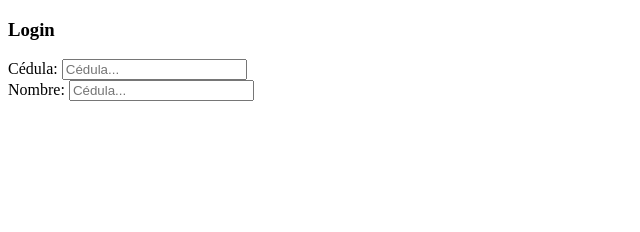
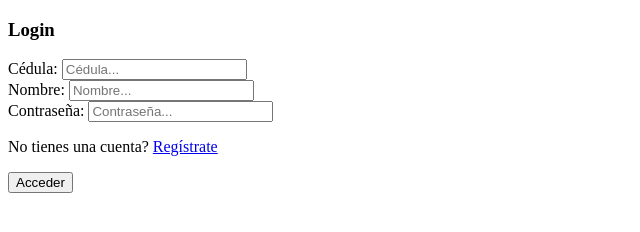
Before and after one commit to EyelessCode/PROYECTO-PANAMA_SOMBREROS, a plain HTML site: page frontend/public/login.html in a window 1280 px wide. Shown: the whole page, without its empty margins (0-640 px from the left). Drawn offline with Linux system fonts and the light colour scheme.

Commit message:
Refactor login page to use form element
Wrapped login fields in a <form> with POST action to /login, added password input, and updated placeholders and structure for improved usability and proper form submission.

```diff
--- a/frontend/public/login.html
+++ b/frontend/public/login.html
@@ -14,6 +14,7 @@
             <div class="contenedor">
                 <section>
                     <h3>Login</h3>
+                    <form action="/login" method="post">
                         <div class="contenedor_login">
                             <div class="part cedula">
                                 <label for="txtCedula">Cédula: </label>
@@ -22,9 +23,23 @@
 
                             <div class="part nombre">
                                 <label for="txtNombre">Nombre: </label>
-                        <input type="text" name="nombre" id="txtNombre" placeholder="Cédula..." maxlength="10" required>
+                                <input type="text" name="nombre" id="txtNombre" placeholder="Nombre..." required>
+                            </div>
+
+                            <div class="part password">
+                                <label for="txtPassword">Contraseña: </label>
+                                <input type="password" name="password" id="txtPassword" placeholder="Contraseña..." required>
+                            </div>
+
+                            <div class="part info_account">
+                                <p>No tienes una cuenta? <a href="#">Regístrate</a></p>
+                            </div>
+
+                            <div class="part boton">
+                                <button type="submit">Acceder</button>
                             </div>
                         </div>
+                    </form>
                 </section>
             </div>
         </main>
```
Lines whose indentation alone changed are shown as unchanged.
